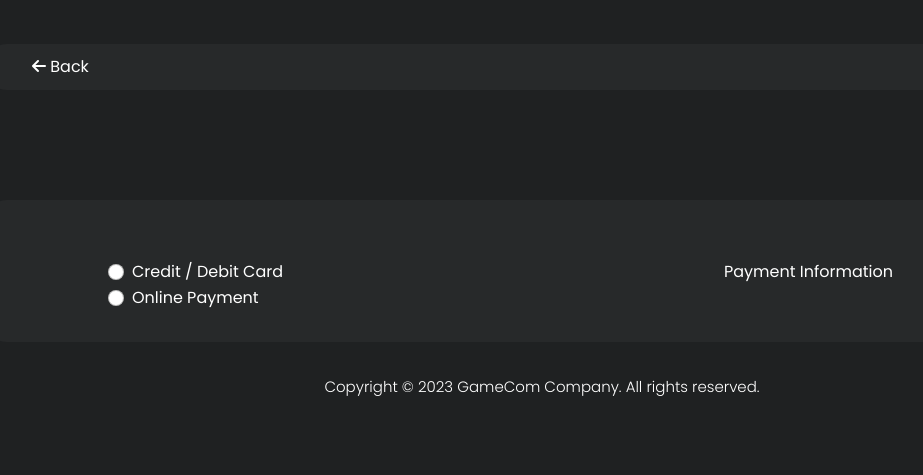
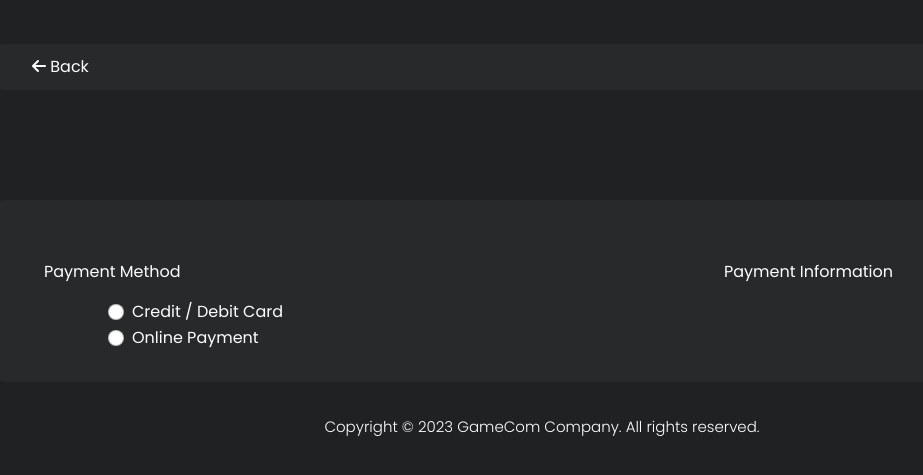
Before and after one commit to gamecomhub/Gamecom, a plain HTML site: page payment.html in a window 1280 px wide. Shown: the part 106-581 px from the top of the page, without its empty margins (98-1021 px from the left). Drawn offline with nearby package versions, Linux system fonts and the light colour scheme; no server answers.

Commit message:
Update payment.html

```diff
--- a/payment.html
+++ b/payment.html
@@ -111,8 +111,8 @@
             <div class="row">
                 <div class="col">
                     <div class="col">
-
-                        <div class="form-check text-white" style="margin-left: 5vw;">
+                        <span class="text-white">Payment Method</span> <br>
+                        <div class="form-check text-white pt-3" style="margin-left: 5vw;">
 
                             <input class="form-check-input" type="radio" id="creditcardradio" name="gridRadios" value="Three">
                                      Credit / Debit Card
```
